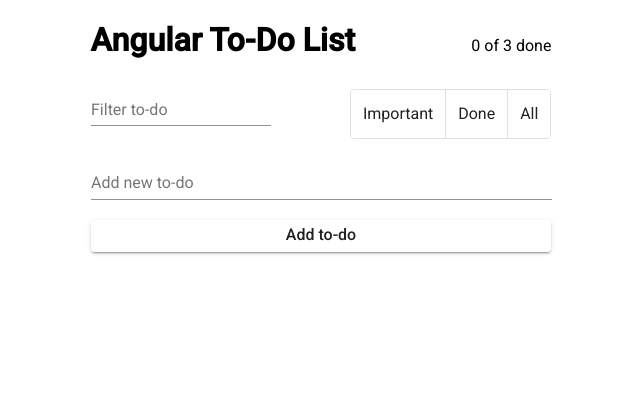
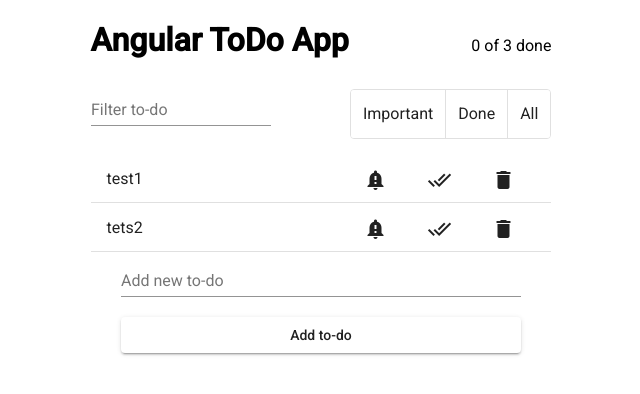
Before and after one commit to snefedoff/angularToDoList, an Angular app: page / in a window 1280 px wide. Shown: the top 394 px of the page, without its empty margins (319-959 px from the left). Built offline with nearby package versions, Linux system fonts and the light colour scheme.

Commit message:
add/delete items

```diff
--- /dev/null
+++ b/src/app/add-item/add-item.component.html
@@ -0,0 +1,17 @@
+<mat-form-field class="todo-list__input">
+  <mat-label>Add new to-do</mat-label>
+  <input
+    #addItem
+    matInput
+    placeholder="Master TypeScript and Angular"
+    value=""
+  >
+</mat-form-field>
+
+<button
+  mat-raised-button
+  class="btn-addtodo"
+  (click)="this.todoListService.add(addItem.value); addItem.value='';"
+>
+  Add to-do
+</button>
--- /dev/null
+++ b/src/app/add-item/add-item.component.ts
@@ -0,0 +1,16 @@
+import { Component, OnInit } from '@angular/core';
+import {TodoListService} from "../todo-list.service";
+
+@Component({
+  selector: 'app-add-item',
+  templateUrl: './add-item.component.html',
+  styleUrls: ['./add-item.component.scss']
+})
+export class AddItemComponent implements OnInit {
+
+  constructor(public todoListService: TodoListService) { }
+
+  ngOnInit(): void {
+  }
+
+}
--- a/src/app/app.component.html
+++ b/src/app/app.component.html
@@ -1,6 +1,6 @@
 <div class="page">
   <header class="app-header">
-    <h1>{{title}}</h1>
+    <h1>Angular ToDo App</h1>
     <p>0 of 3 done</p>
   </header>
 
@@ -19,24 +19,9 @@
       </mat-button-toggle-group>
     </div>
 
-    <app-todo-list [listItems]="listItems"></app-todo-list>
+    <app-todo-list></app-todo-list>
 
-    <mat-form-field class="todo-list__input">
-      <mat-label>Add new to-do</mat-label>
-      <input
-        #addItem
-        matInput
-        placeholder="Master TypeScript and Angular"
-        value=""
-      >
-    </mat-form-field>
-
-    <button
-      mat-raised-button
-      class="btn-addtodo"
-      (click)="onAddItem(addItem.value); addItem.value = '';"
-
-    >Add to-do</button>
+    <app-add-item class="app-container" ></app-add-item>
   </main>
 
   <footer class="app-footer"></footer>
--- a/src/app/app.component.ts
+++ b/src/app/app.component.ts
@@ -1,11 +1,4 @@
 import {Component, Input, OnInit} from '@angular/core';
-
-export interface ITodoListItem {
-  id: number;
-  text: string;
-  isImportant: boolean;
-  isDone: boolean;
-}
 
 @Component({
   selector: 'app-root',
@@ -13,17 +6,8 @@
   styleUrls: ['./app.component.scss'],
 })
 export class AppComponent implements OnInit {
-  title = 'Angular To-Do List';
 
-  listItems: ITodoListItem[];
-
-  constructor() {
-    this.listItems = [];
-  }
+  constructor() {}
 
   ngOnInit() {}
-
-  onAddItem( txt: string) {
-    this.listItems.push({ id: this.listItems.length, text: txt, isImportant: false, isDone: false});
-  }
 }
--- a/src/app/app.module.ts
+++ b/src/app/app.module.ts
@@ -12,12 +12,14 @@
 import {MatListModule} from '@angular/material/list';
 import { TodoListComponent } from './todo-list/todo-list.component';
 import { TodoListItemComponent } from './todo-list-item/todo-list-item.component';
+import { AddItemComponent } from './add-item/add-item.component';
 
 @NgModule({
   declarations: [
     AppComponent,
     TodoListComponent,
-    TodoListItemComponent
+    TodoListItemComponent,
+    AddItemComponent
   ],
   imports: [
     BrowserModule,
--- a/src/app/todo-list-item/todo-list-item.component.html
+++ b/src/app/todo-list-item/todo-list-item.component.html
@@ -1,5 +1,5 @@
 <mat-list-item class="todo-list-item">
-  <div class="item-description">{{props.text}}</div>
+  <div class="item-description">{{text}}</div>
 
   <div class="action-buttons">
     <button mat-button class="btn-important">
@@ -11,7 +11,7 @@
     <button
       mat-button
       class="btn-delete"
-      (click)="onDelete()"
+      (click)="onDelete.emit()"
     >
       <mat-icon>delete</mat-icon>
     </button>
--- a/src/app/todo-list-item/todo-list-item.component.ts
+++ b/src/app/todo-list-item/todo-list-item.component.ts
@@ -1,5 +1,4 @@
-import {Component, Input, OnInit} from '@angular/core';
-import {ITodoListItem} from "../app.component";
+import {Component, EventEmitter, Input, OnInit, Output} from '@angular/core';
 
 @Component({
   selector: 'app-todo-list-item',
@@ -8,14 +7,15 @@
 })
 export class TodoListItemComponent implements OnInit {
 
-  @Input() props: ITodoListItem;
+  @Input() text: string;
+  @Input() isDone: boolean;
+  @Input() isImportant: boolean;
 
-  constructor() { }
+  @Output() onDelete = new EventEmitter();
+
+  constructor() {
+  }
 
   ngOnInit(): void {
   }
-
-  onDelete() {
-
-  }
 }
--- /dev/null
+++ b/src/app/todo-list.service.ts
@@ -0,0 +1,51 @@
+import {Injectable} from '@angular/core';
+
+export class TodoItem {
+  id: number;
+  name: string;
+  isDone: boolean;
+  isImportant: boolean;
+
+  constructor(text: string) {
+    this.name = text;
+    this.isDone = false;
+    this.isImportant = false;
+  }
+}
+
+export interface ITodoService {
+  add(todoText: string);
+
+  remove(idx: number);
+
+  update(idx: number, record: TodoItem);
+}
+
+@Injectable({
+  providedIn: 'root'
+})
+export class TodoListService implements ITodoService {
+
+  public todoList: Array<TodoItem>;
+
+  constructor() {
+    this.todoList = new Array<TodoItem>();
+    this.init();
+  }
+
+  add(todoText: string) {
+    this.todoList.push(new TodoItem(todoText));
+  }
+
+  remove(idx: number) {
+    this.todoList.splice(idx, 1);
+  }
+
+  update(idx: number, record: TodoItem) {
+  }
+
+  init(){
+    this.add('test1');
+    this.add('tets2');
+  }
+}
--- a/src/app/todo-list/todo-list.component.html
+++ b/src/app/todo-list/todo-list.component.html
@@ -1,8 +1,13 @@
 <div class="todo-list">
   <mat-list>
     <app-todo-list-item
-      *ngFor="let item of listItems"
-      [props]="item"
+      *ngFor="let item of todoListService.todoList"
+      [text]="item.name"
+      [isDone]="item.isDone"
+      [isImportant]="item.isImportant"
+
+      (onDelete)="onItemDelete($event, item)"
     ></app-todo-list-item>
+    <!--rework, todoListService.todoList is public field-->
   </mat-list>
 </div>
--- a/src/app/todo-list/todo-list.component.ts
+++ b/src/app/todo-list/todo-list.component.ts
@@ -1,5 +1,5 @@
 import {Component, Input, OnInit} from '@angular/core';
-import {ITodoListItem} from "../app.component";
+import {TodoListService} from "../todo-list.service";
 
 @Component({
   selector: 'app-todo-list',
@@ -8,12 +8,17 @@
 })
 export class TodoListComponent implements OnInit {
 
-  @Input() listItems: ITodoListItem[];
-
-  constructor() { }
+  constructor(public todoListService: TodoListService) {
+    console.log(todoListService.todoList);
+  }
 
   ngOnInit(): void {
-    console.log(this.listItems);
   }
 
+  onItemDelete(e, _item) {
+    const list = this.todoListService.todoList;
+    list.splice(list.indexOf(_item), 1);
+  }
+
+
 }
```
Also changed, not shown: src/app/add-item/add-item.component.scss (added), 2 other files (tests, documents, lock files or other folders).
